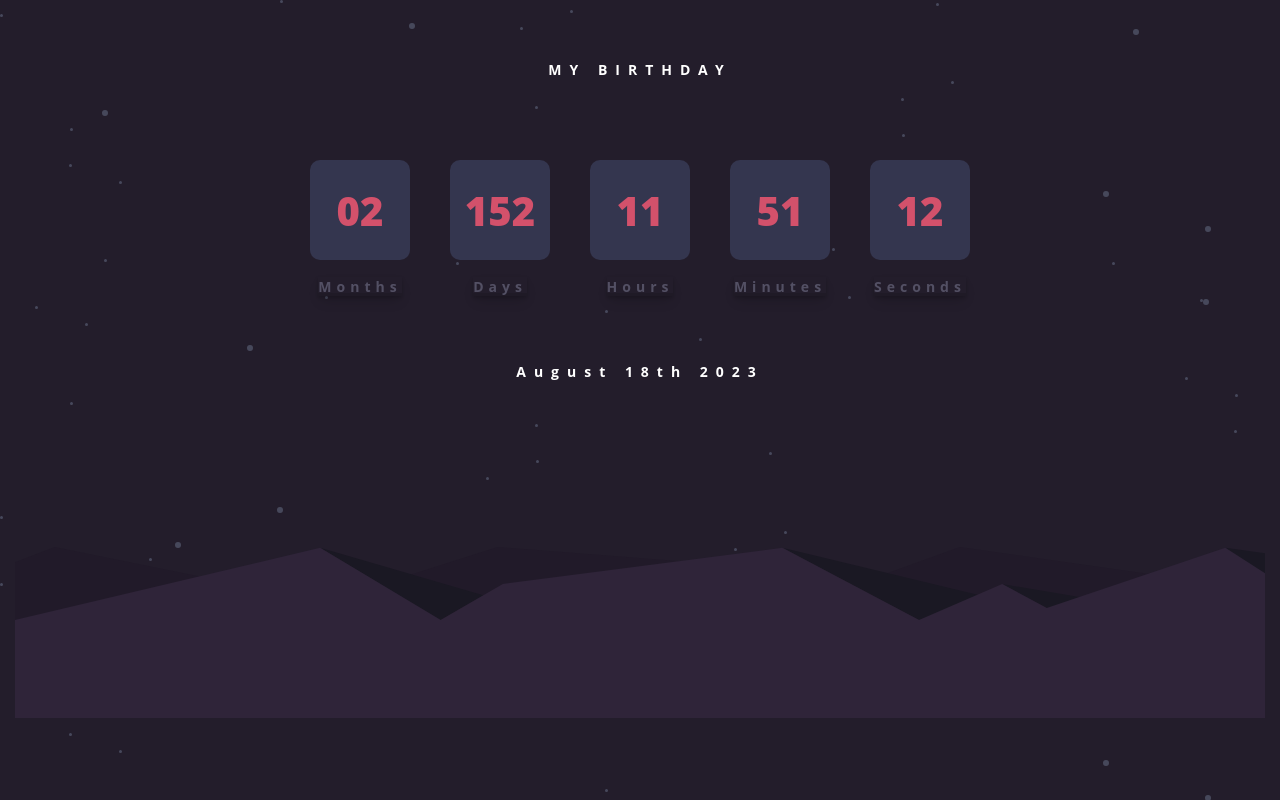
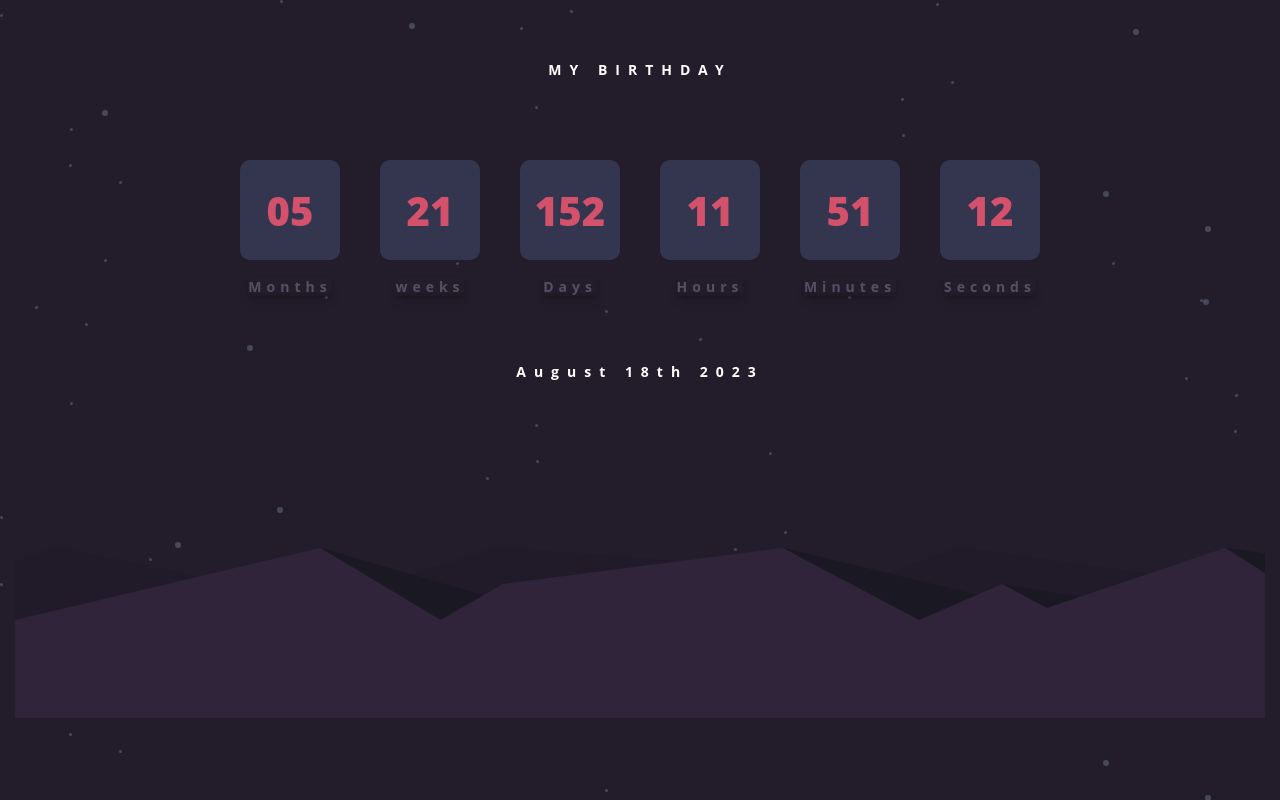
Before and after one commit to harteyhitman/countDownapp, a React (Create React App) app: page / in a window 1280 px wide. Built offline with nearby package versions, Linux system fonts and the light colour scheme.

Commit message:
weeks and months

```diff
--- a/src/App.js
+++ b/src/App.js
@@ -14,7 +14,9 @@ const App = () => {
 };
 
 const Timer = () => {
+
   const [Months, setmonth] = useState(0);
+  const [weeks, setWeeks] = useState(0)
   const [days, setDays] = useState(0);
   const [hours, setHours] = useState(0);
   const [minutes, setMinutes] = useState(0);
@@ -22,12 +24,12 @@ const Timer = () => {
 
   const deadline = "August, 18, 2023";
 
+
   const getTime = () => {
 
     const time = Date.parse(deadline) - Date.now();
-
-
-    setmonth(Math.floor(time / (1000 * 60 * 60 * 24 / 30 ) % 12 ))
+    setmonth (Math.floor(time / (1000 * 60 * 60 * 24 * 30)));
+    setWeeks(Math.floor(time / (1000 * 60 * 60 * 24 * 7)));
     setDays(Math.floor(time / (1000 * 60 * 60 * 24)));
     setHours(Math.floor((time / (1000 * 60 * 60)) % 24));
     setMinutes(Math.floor((time / 1000 / 60) % 60));
@@ -48,6 +50,12 @@ const Timer = () => {
           <p id="Months">{Months < 10 ? "0" + Months : Months}</p>
         </div>
         <span className="text">Months</span>
+      </div>
+      <div className="col-4">
+        <div className="box">
+          <p id="weeks">{weeks < 10 ? "0" + weeks : weeks}</p>
+        </div>
+        <span className="text">weeks</span>
       </div>
       <div className="col-4">
         <div className="box">
```
